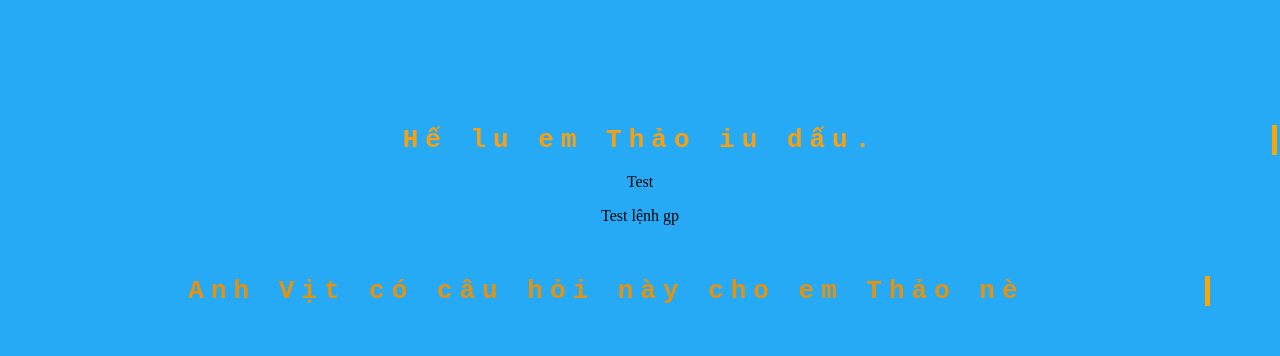
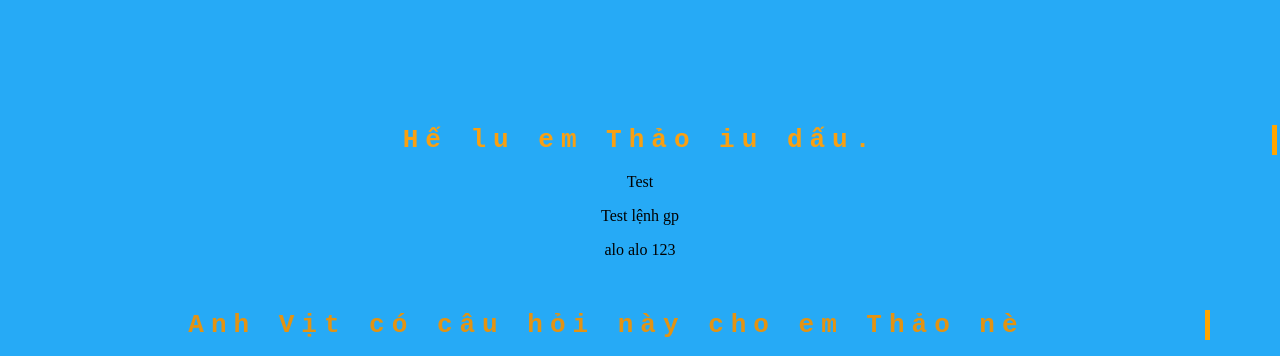
Before and after one commit to Nishikatakagi/test-rep, a plain HTML site: page index.html in a window 1280 px wide. Shown: the top 356 px of the page. Drawn offline with Linux system fonts and the light colour scheme.

Commit message:
test xem conflic k

```diff
--- a/index.html
+++ b/index.html
@@ -13,6 +13,7 @@
         <h1>Hế lu em Thảo iu dấu.</h1>
         <p>Test</p>
         <p>Test lệnh gp</p>
+        <p>alo alo 123</p>
     </div>
     </br>
     <div class="text2">
```
